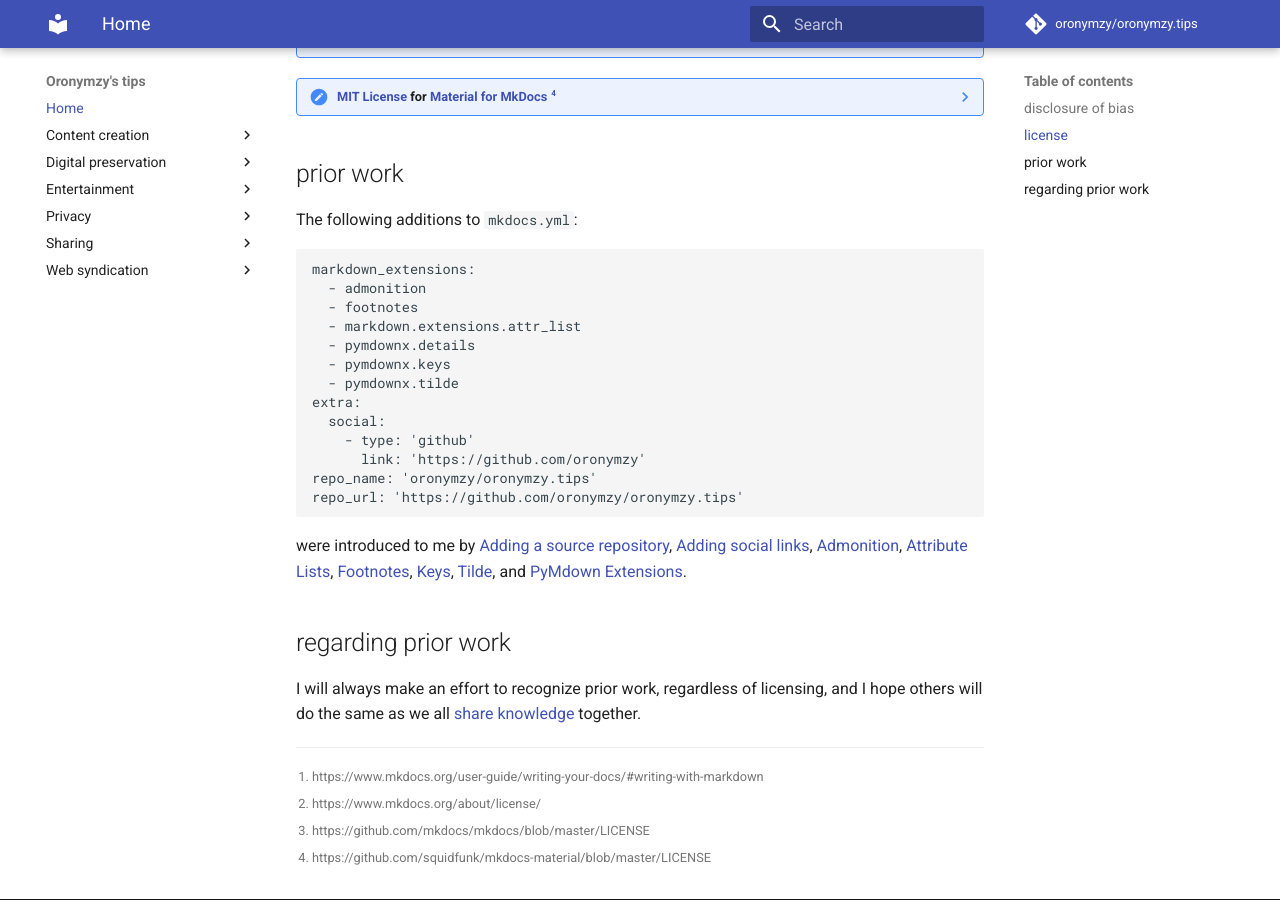
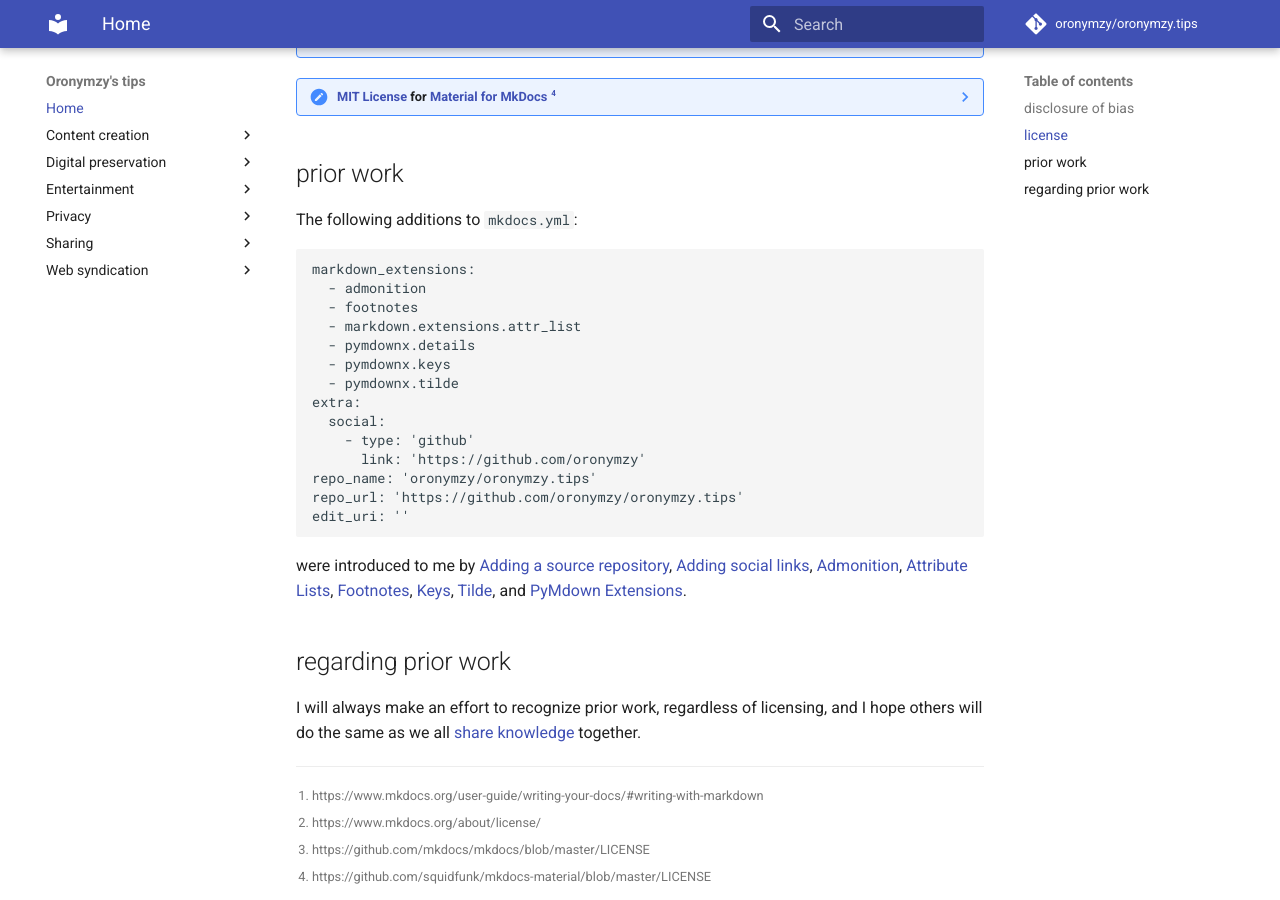
Before and after one commit to oronymzy/tips, an MkDocs documentation site: the page built from docs/README.md, in a window 1280 px wide and 900 px high, scrolled down 892 px. Built offline with MkDocs 1.6.1 and Material for MkDocs 9.7.7, drawn with Linux system fonts in a browser that asks for light colours; comment, search, counter and statistics services are not loaded; part of the change alters nothing that is shown.

Commit message:
Add 'edit_uri' setting to disable edit buttons

````diff
--- a/docs/README.md
+++ b/docs/README.md
@@ -80,6 +80,7 @@ extra:
       link: 'https://github.com/oronymzy'
 repo_name: 'oronymzy/oronymzy.tips'
 repo_url: 'https://github.com/oronymzy/oronymzy.tips'
+edit_uri: ''
 ```
 
 were introduced to me by [Adding a source repository](https://squidfunk.github.io/mkdocs-material/getting-started/#adding-a-source-repository), [Adding social links](https://squidfunk.github.io/mkdocs-material/getting-started/#adding-social-links), [Admonition](https://squidfunk.github.io/mkdocs-material/extensions/admonition/#installation), [Attribute Lists](https://python-markdown.github.io/extensions/attr_list/), [Footnotes](https://squidfunk.github.io/mkdocs-material/extensions/footnotes/#installation), [Keys](https://facelessuser.github.io/pymdown-extensions/extensions/keys/), [Tilde](https://facelessuser.github.io/pymdown-extensions/extensions/tilde/), and [PyMdown Extensions](https://squidfunk.github.io/mkdocs-material/extensions/pymdown/#installation).
--- a/mkdocs.yml
+++ b/mkdocs.yml
@@ -56,3 +56,4 @@ extra:
       link: 'https://github.com/oronymzy'
 repo_name: 'oronymzy/oronymzy.tips'
 repo_url: 'https://github.com/oronymzy/oronymzy.tips'
+edit_uri: ''
````
